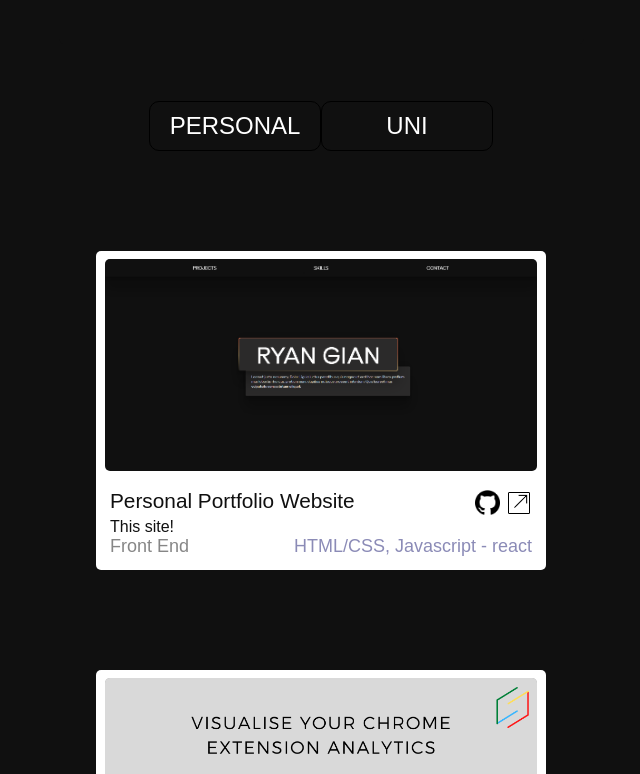
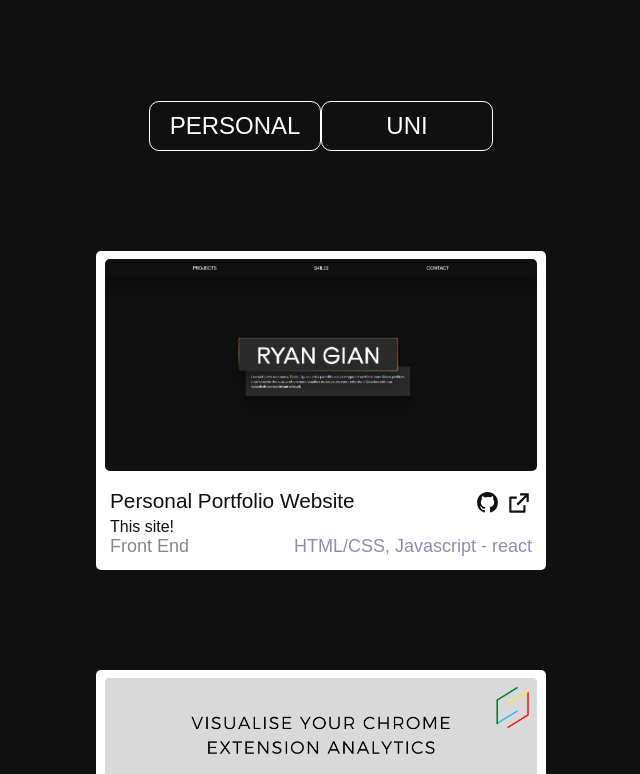
Before and after one commit to RyanGian/portfolio, a React (Create React App) app in the folder my-app/: page / in a window 1280 px wide. Shown: the part 986-1760 px from the top of the page, without its empty margins (319-959 px from the left). Built offline with nearby package versions, Linux system fonts and the light colour scheme.

Commit message:
made all logos svg

```diff
--- a/my-app/src/components/ProjectSample.jsx
+++ b/my-app/src/components/ProjectSample.jsx
@@ -1,32 +1,38 @@
-import PropTypes from 'prop-types';
-import './ProjectSample.css';
+import PropTypes from "prop-types";
+import "./ProjectSample.css";
 import gitHubLogo from "../assets/github-logo.png";
 
 import linkLogo from "../assets/link-logo.png";
 
+import { RiGithubFill, RiExternalLinkLine } from "react-icons/ri";
 
 const ProjectSample = (props) => {
   return (
     <div>
       <div className="projects-sample-container">
         <div className="project-sample-image-container">
-                    <img className='project-sample-image' src={props.image} alt="" />
+          <img className="project-sample-image" src={props.image} alt="" />
         </div>
         <div className="projects-sample-text-container">
-                    <img className='link-logo' src={linkLogo} alt="gitHubLogo"/>
-                    <img className='github-logo' src={gitHubLogo} alt="gitHubLogo"/>
+          <RiExternalLinkLine className="link-logo" />
+          <RiGithubFill className="github-logo" />
           <span className="projects-sample-text-title">{props.title}</span>
-                    <div className="projects-sample-text-description">{props.description}</div>
-                    <div className='bottom-div'>
-                        <div className="projects-sample-text-application">{props.application}</div>
-                        <div className="projects-sample-text-language">{props.language}</div>
+          <div className="projects-sample-text-description">
+            {props.description}
           </div>
-
+          <div className="bottom-div">
+            <div className="projects-sample-text-application">
+              {props.application}
+            </div>
+            <div className="projects-sample-text-language">
+              {props.language}
             </div>
           </div>
         </div>
-    )
-}
+      </div>
+    </div>
+  );
+};
 
 export default ProjectSample;
 
@@ -34,5 +40,5 @@ ProjectSample.propTypes = {
   title: PropTypes.string,
   subtext: PropTypes.string,
   description: PropTypes.string,
-    image: PropTypes.any
+  image: PropTypes.any,
 };
--- a/my-app/src/components/ProjectToggle.css
+++ b/my-app/src/components/ProjectToggle.css
@@ -13,7 +13,7 @@
 
 .tab-box {
   width: 150px;
-  border: black solid 1px;
+  border: 1px white solid;
   padding: 10px;
   border-radius: 10px;
   font-size: 1.5em;
```
Lines whose indentation alone changed are shown as unchanged.
